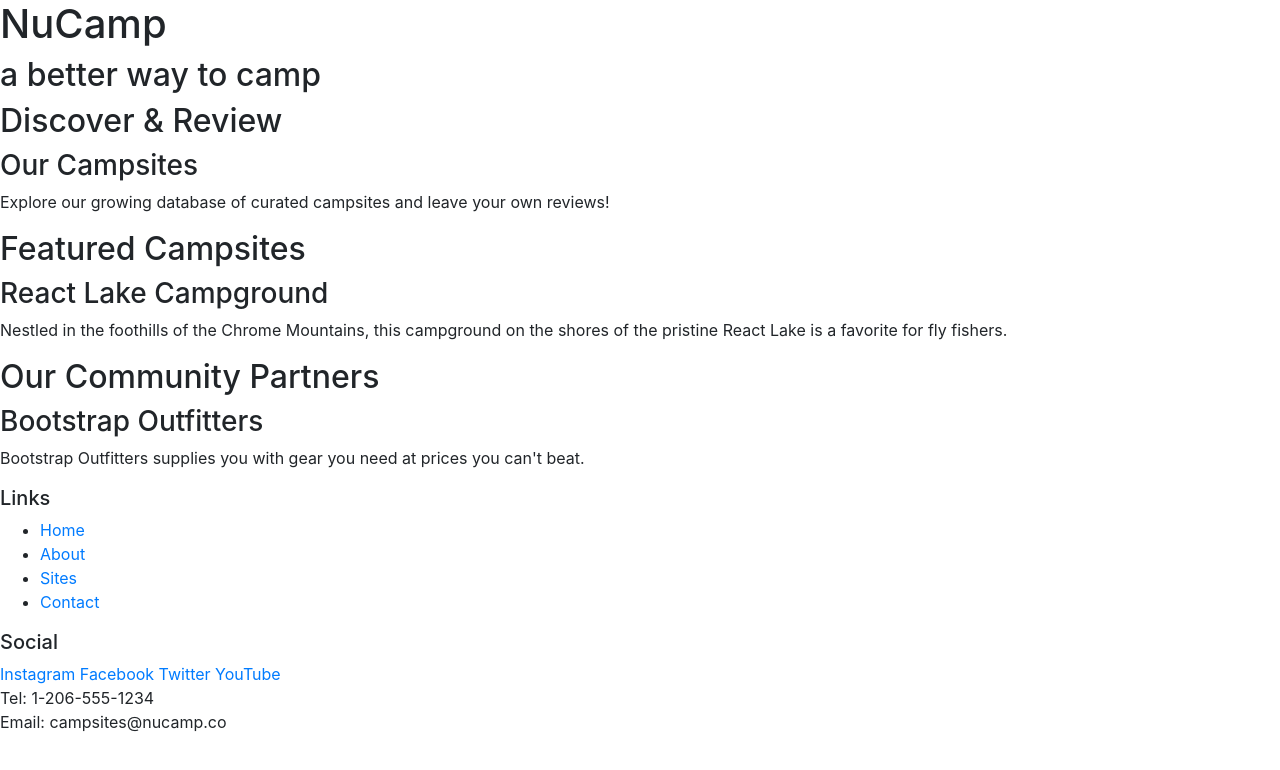
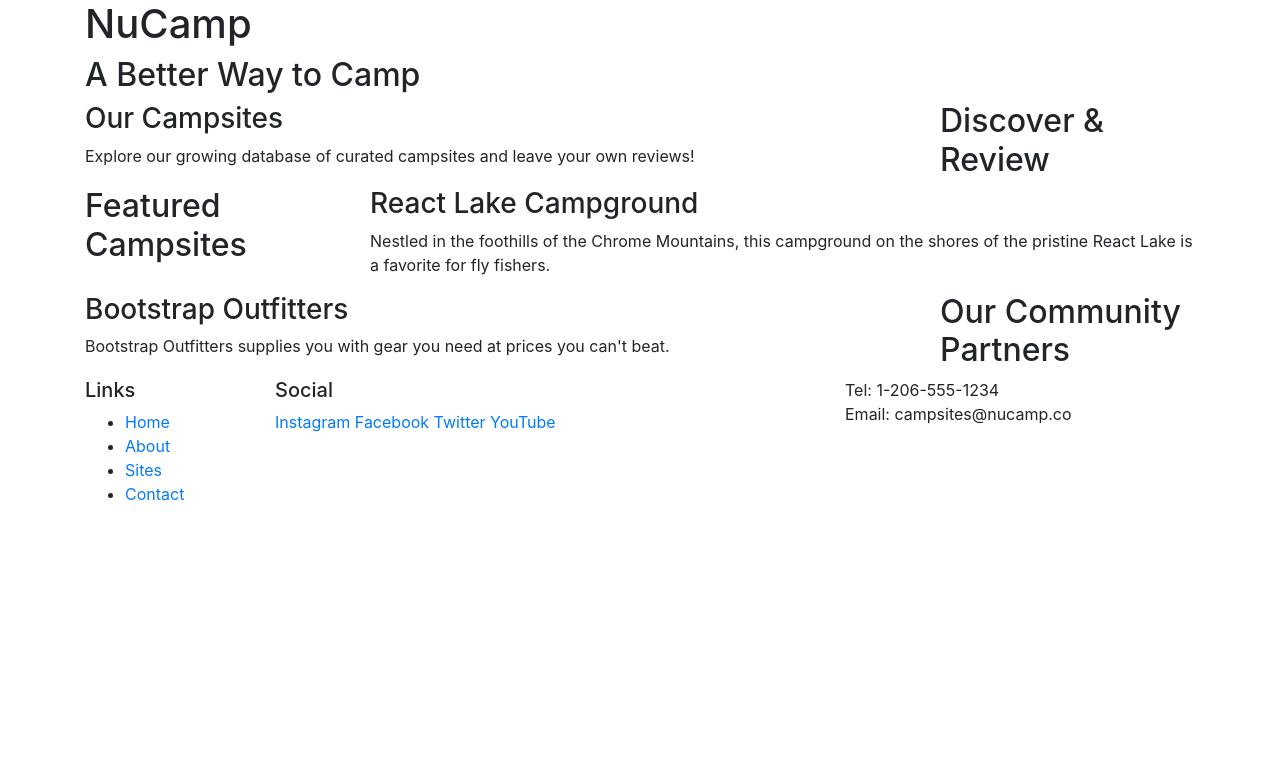
Before and after one commit to bushido1586/nucampsite, a website: page index.html in a window 1280 px wide. Drawn offline with nearby package versions, Linux system fonts and the light colour scheme.

Commit message:
Bootstrap classes

```diff
--- a/index.html
+++ b/index.html
@@ -13,32 +13,52 @@
 <body>
 
     <header>
-        <div>
+        <div class="container">
+            <div class="row">
+                <div class="col">
                     <h1>NuCamp</h1>
-            <h2>a better way to camp</h2>
+                    <h2>A Better Way to Camp</h2>
+                </div>
+            </div>
         </div>
     </header>
 
-    <div>
+    <div class="container">
+        <div class="row">
+            <div class="col-sm-4 order-sm-last col-md-3">
                 <h2>Discover & Review</h2>
+            </div>
+            <div class="col">
                 <h3>Our Campsites</h3>
                 <p>Explore our growing database of curated campsites and leave your own reviews!</p>
             </div>
+        </div>
 
-    <div>
+        <div class="row">
+            <div class="col-sm-4 col-md-3">
                 <h2>Featured Campsites</h2>
+            </div>
+            <div class="col">
                 <h3>React Lake Campground</h3>
                 <p>Nestled in the foothills of the Chrome Mountains, this campground on the shores of the pristine React Lake is a favorite for fly fishers.</p>
             </div>
+        </div>
 
-    <div>
+        <div class="row">
+            <div class="col-sm-4 order-sm-last col-md-3">
                 <h2>Our Community Partners</h2>
+            </div>
+            <div class="col">
                 <h3>Bootstrap Outfitters</h3>
                 <p>Bootstrap Outfitters supplies you with gear you need at prices you can't beat.</p>
             </div>
+        </div>
+    </div>
 
     <footer>
-        <div>
+        <div class="container">
+            <div class="row">
+                <div class="col-4 col-sm-2">
                     <h5>Links</h5>
                     <ul>
                         <li><a href=" # ">Home</a></li>
@@ -47,22 +67,24 @@
                         <li><a href="# ">Contact</a></li>
                     </ul>
                 </div>
-        <div>
+                <div class="col-6 ol-sm-5 ">
                     <h5>Social</h5>
                     <a href="http://instagram.com/ ">Instagram</a>
                     <a href="http://facebook.com/ ">Facebook</a>
                     <a href="http://twitter.com/ ">Twitter</a>
                     <a href="http://youtube.com/ ">YouTube</a>
                 </div>
-        <div>
+                <div class="col-sm-4">
                     Tel: 1-206-555-1234<br /> Email: campsites@nucamp.co
+                </div>
+            </div>
         </div>
     </footer>
 
     <!-- jQuery must come first, then popper.js, then the bootsrap js plugins-->
-    <script src="node_modules/jquery/dist/jquery.slim.min.js"></script>
-    <script src="node_modules/popper.js/dist/umd/popper.min.js"></script>
-    <script src="node_modules/bootstrap/dist/js/bootstrap.min.js"></script>
+    <script src="node_modules/jquery/dist/jquery.slim.min.js "></script>
+    <script src="node_modules/popper.js/dist/umd/popper.min.js "></script>
+    <script src="node_modules/bootstrap/dist/js/bootstrap.min.js "></script>
 </body>
 
 </html>
```
Lines whose indentation alone changed are shown as unchanged.
